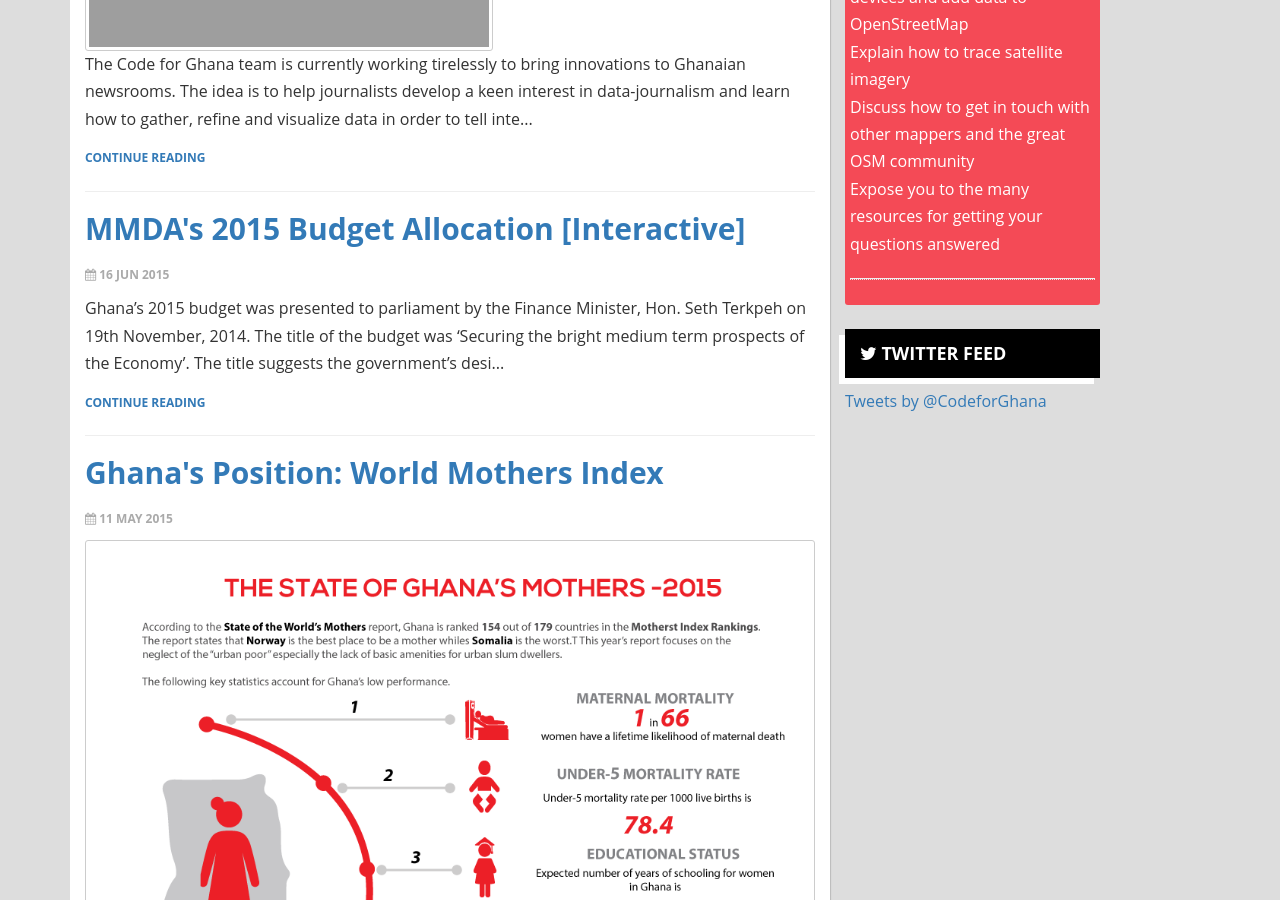
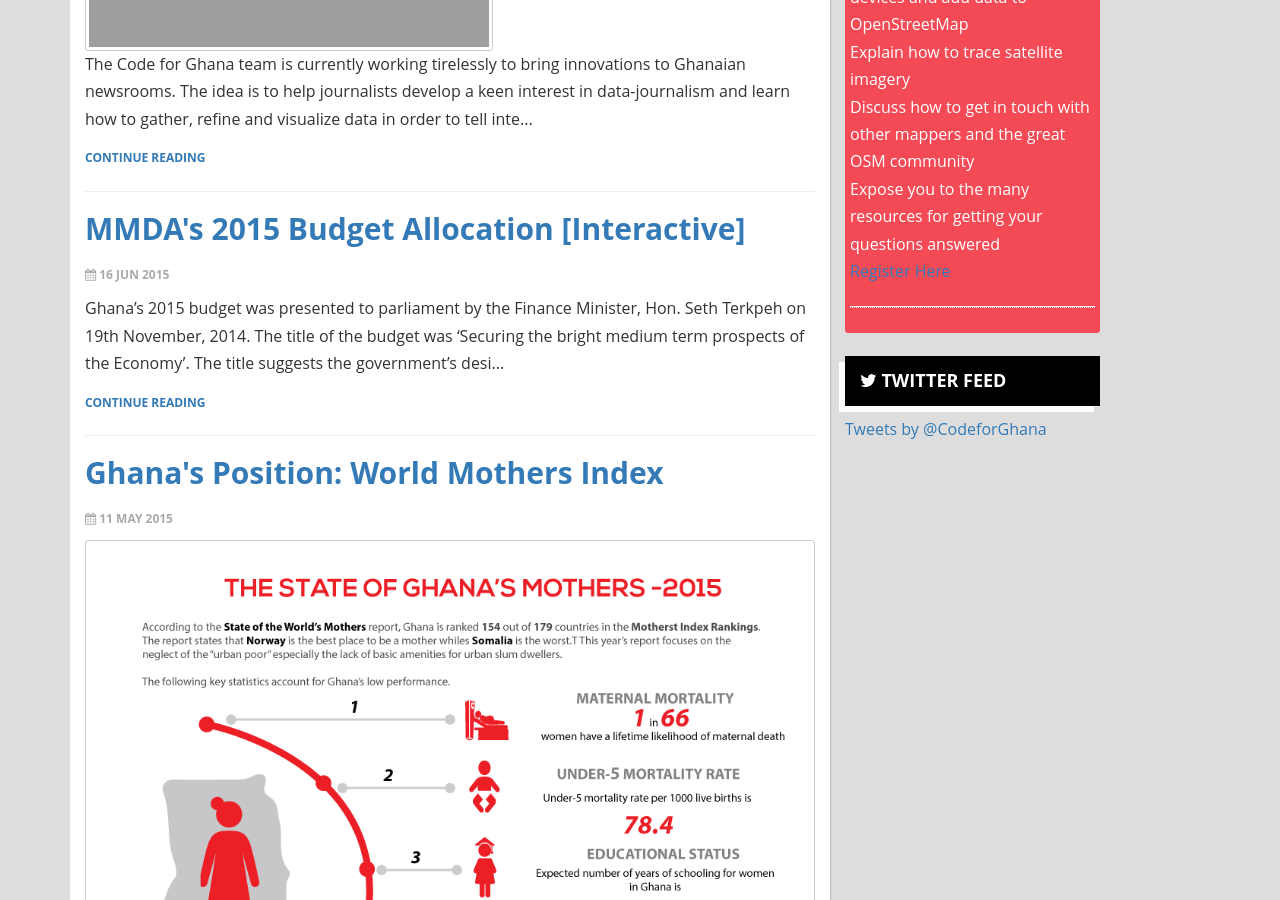
Before and after one commit to CodeForAfrica/CodeForGhana.org, a Jekyll site: the page built from blog/index.html, in a window 1280 px wide and 900 px high, scrolled down 1041 px. Built offline with Jekyll 4.4.1, drawn with Linux system fonts in a browser that asks for light colours; comment, search, counter and statistics services are not loaded.

Commit message:
post osm event

```diff
--- a/_layouts/blog.html
+++ b/_layouts/blog.html
@@ -38,6 +38,7 @@ layout: default
 <li>Explain how to trace satellite imagery</li>
 <li>Discuss how to get in touch with other mappers and the great OSM community</li>
 <li>Expose you to the many resources for getting your questions answered</li>
+<a href="http://www.eventbrite.com/e/openstreetmap-workshop-tickets-17439700614?aff=ehomecard">Register Here</a>
                                     <ul>
 									</p>
 
```
